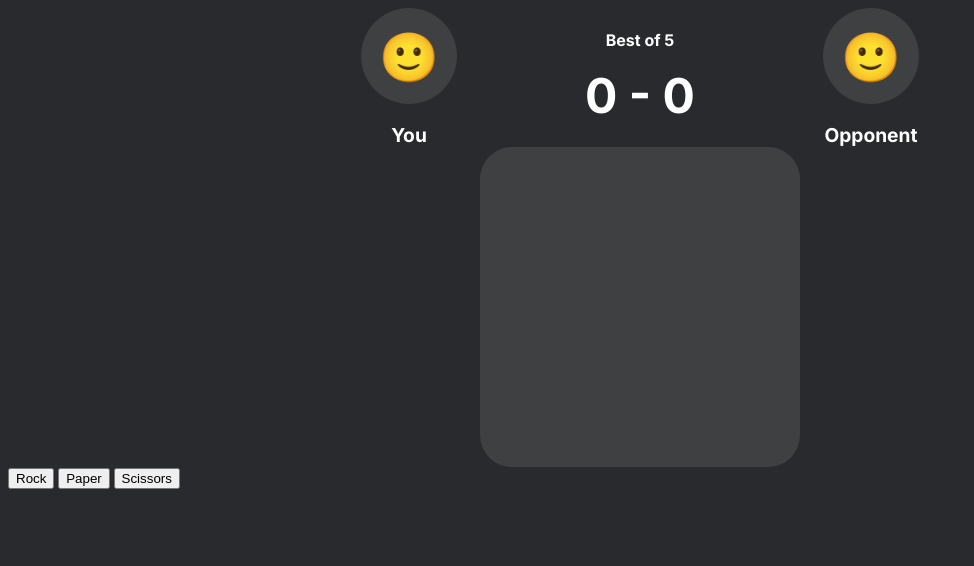
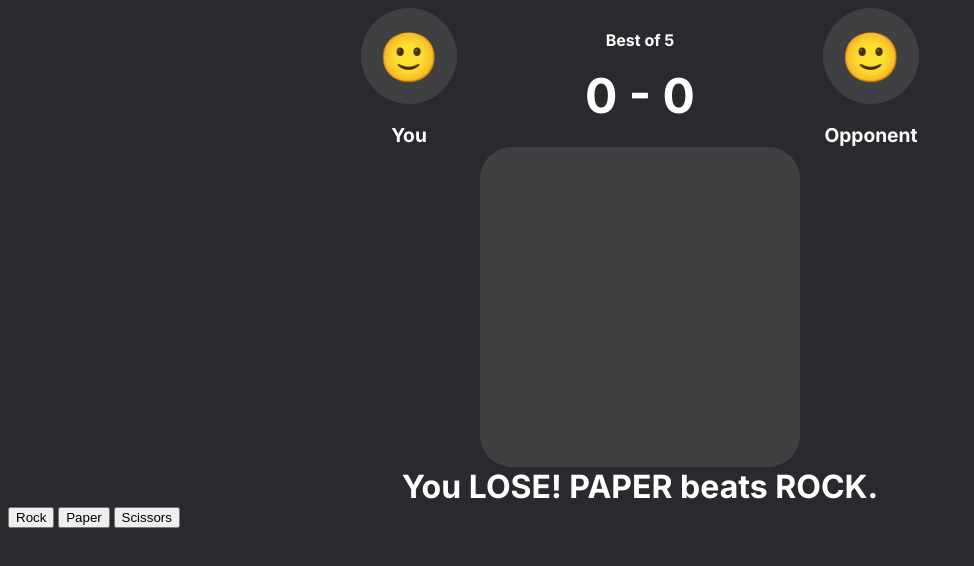
Before and after one commit to marcushoks/odin-rock-paper-scissors, a website with bundled scripts: page index.html in a window 1280 px wide. Shown: the whole page, without its empty margins (0-974 px from the left). Built offline with nearby package versions, Linux system fonts and the light colour scheme.

Commit message:
Add message to display result of each round and styles to it

```diff
--- a/index.html
+++ b/index.html
@@ -29,6 +29,8 @@
       <div class="opponent-input bg-gray"><div></div></div>
     </div>
 
+    <div class="round-result-message">You LOSE! PAPER beats ROCK.</div>
+
     <button class="player-btn" id="rock">Rock</button>
     <button class="player-btn" id="paper">Paper</button>
     <button class="player-btn" id="scissors">Scissors</button>
--- a/style.css
+++ b/style.css
@@ -77,3 +77,8 @@ body {
   border-radius: 10%;
   font-size: 10rem;
 }
+
+.round-result-message {
+  text-align: center;
+  font-size: 2rem;
+}
```
